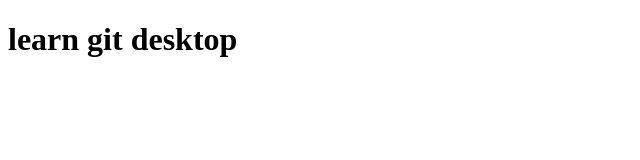
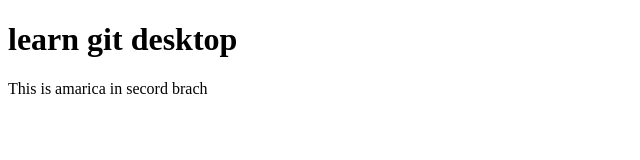
Before and after one commit to wutti1999/projectname, a website: page index.html in a window 1280 px wide. Shown: the whole page, without its empty margins (0-640 px from the left). Drawn offline with Linux system fonts and the light colour scheme.

Commit message:
add main and text
add main and text

```diff
--- a/index.html
+++ b/index.html
@@ -8,6 +8,8 @@
 </head>
 <body>
     <h1>learn git desktop</h1>
-
+    <main>
+        This is amarica in secord brach
+    </main>
 </body>
 </html>
```
